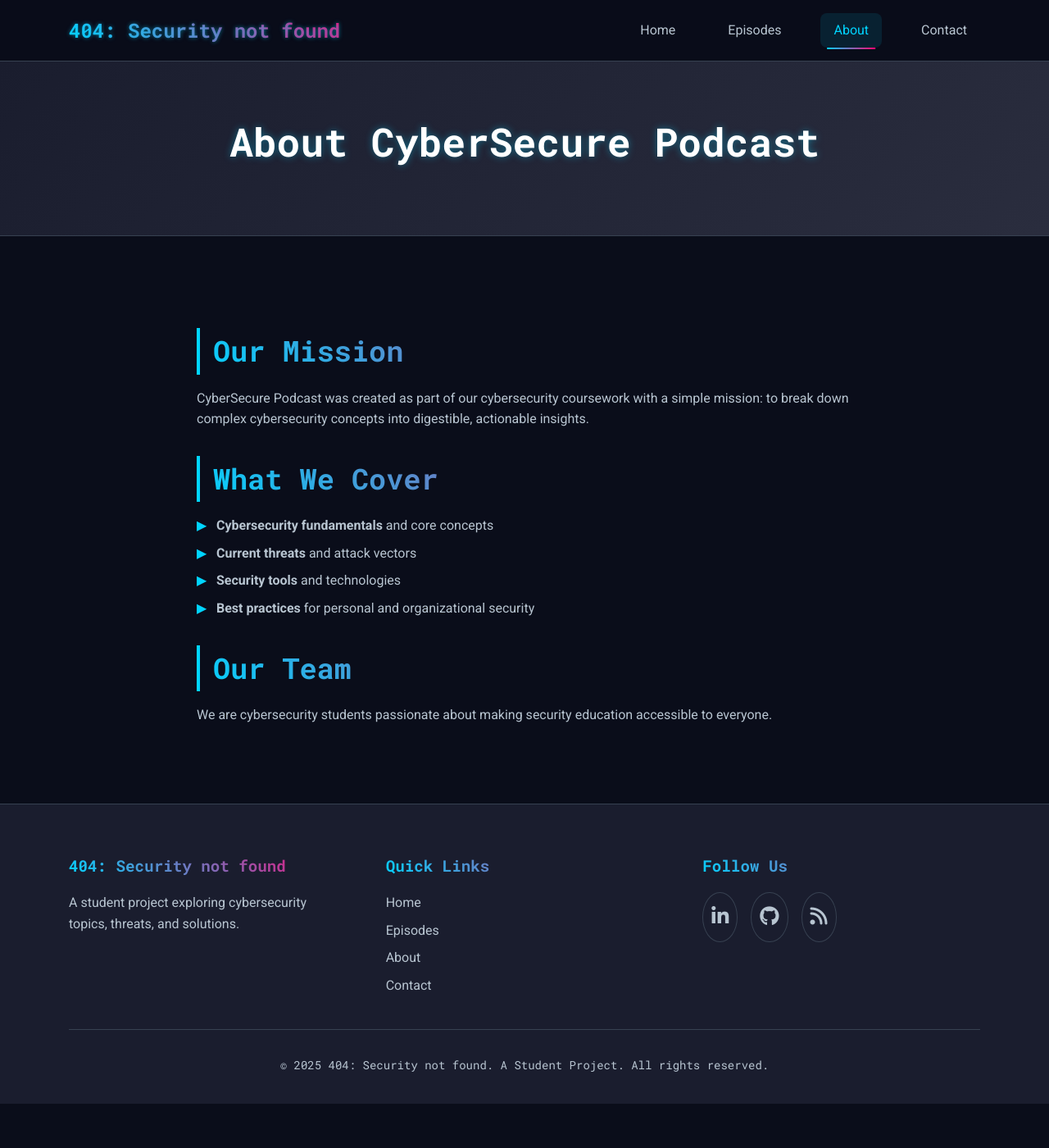
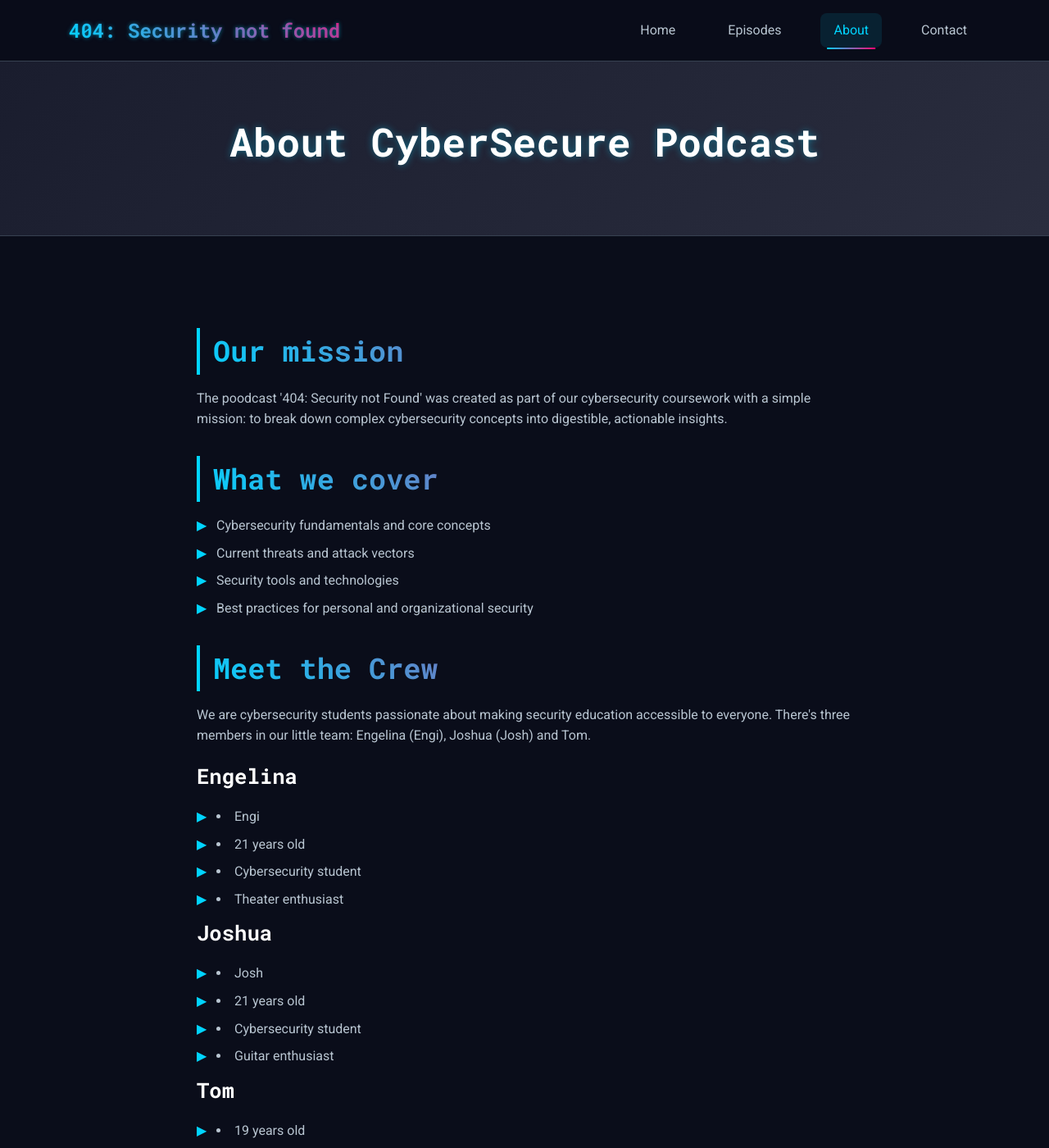
Before and after one commit to Engelina8/Error404, a Jekyll site: the page built from about.html, in a window 1280 px wide and 1400 px high. Shown: the whole window at 82% size. Built offline with Jekyll 4.4.1, drawn with Linux system fonts in a browser that asks for light colours; some of the changed text lies outside the part shown.

Commit message:
changed ep 1

```diff
--- a/about.html
+++ b/about.html
@@ -5,17 +5,35 @@ permalink: /about/
 ---
 
 <div class="about-content">
-    <h2>Our Mission</h2>
-    <p>CyberSecure Podcast was created as part of our cybersecurity coursework with a simple mission: to break down complex cybersecurity concepts into digestible, actionable insights.</p>
+    <h2>Our mission</h2>
+    <p>The poodcast '404: Security not Found' was created as part of our cybersecurity coursework with a simple mission: to break down complex cybersecurity concepts into digestible, actionable insights.</p>
 
-    <h2>What We Cover</h2>
+    <h2>What we cover</h2>
     <ul>
-        <li><strong>Cybersecurity fundamentals</strong> and core concepts</li>
-        <li><strong>Current threats</strong> and attack vectors</li>
-        <li><strong>Security tools</strong> and technologies</li>
-        <li><strong>Best practices</strong> for personal and organizational security</li>
+        <li>Cybersecurity fundamentals and core concepts</li>
+        <li>Current threats and attack vectors</li>
+        <li>Security tools and technologies</li>
+        <li>Best practices for personal and organizational security</li>
     </ul>
 
-    <h2>Our Team</h2>
-    <p>We are cybersecurity students passionate about making security education accessible to everyone.</p>
+    <h2>Meet the Crew</h2>
+    <p>We are cybersecurity students passionate about making security education accessible to everyone. There's three members in our little team: Engelina (Engi), Joshua (Josh) and Tom.</p>
+
+    <h3>Engelina</h3>
+        <li>Engi</li>
+        <li>21 years old</li>
+        <li>Cybersecurity student</li>
+        <li>Theater enthusiast</li>
+
+    <h3>Joshua</h3>
+        <li>Josh</li>
+        <li>21 years old</li>
+        <li>Cybersecurity student</li>
+        <li>Guitar enthusiast</li>
+
+    <h3>Tom</h3>
+        <li>19 years old</li>
+        <li>Cybersecurity student</li>
+        <li>Music enthusiast</li>
+
 </div>
```
